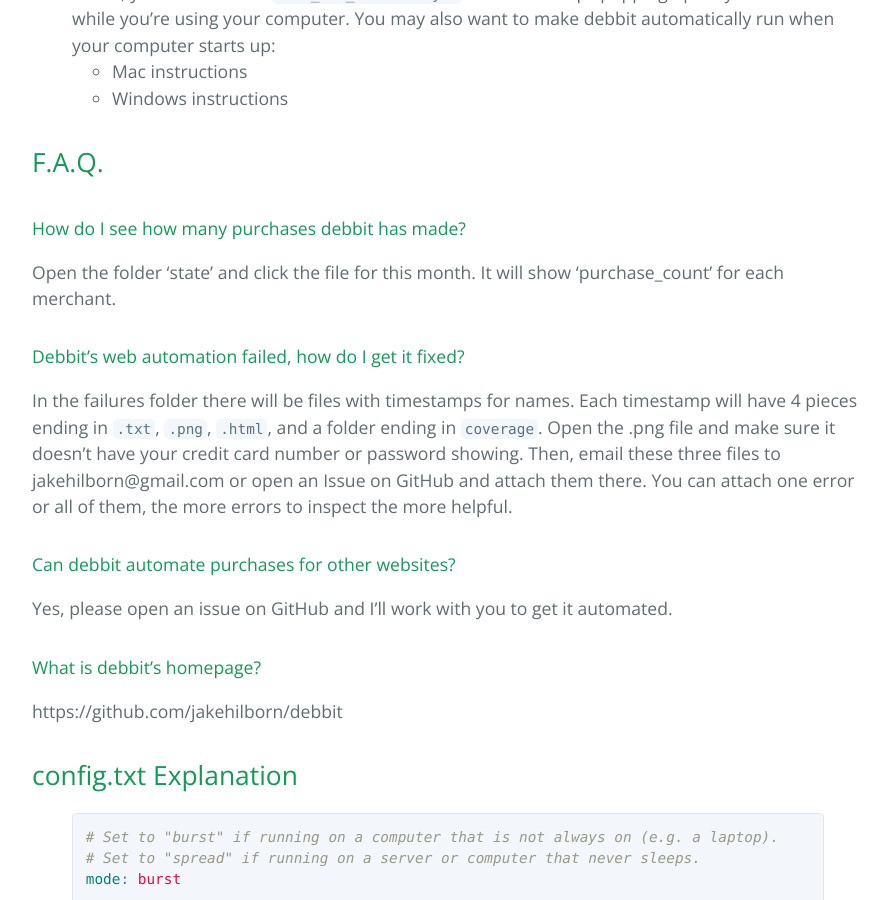
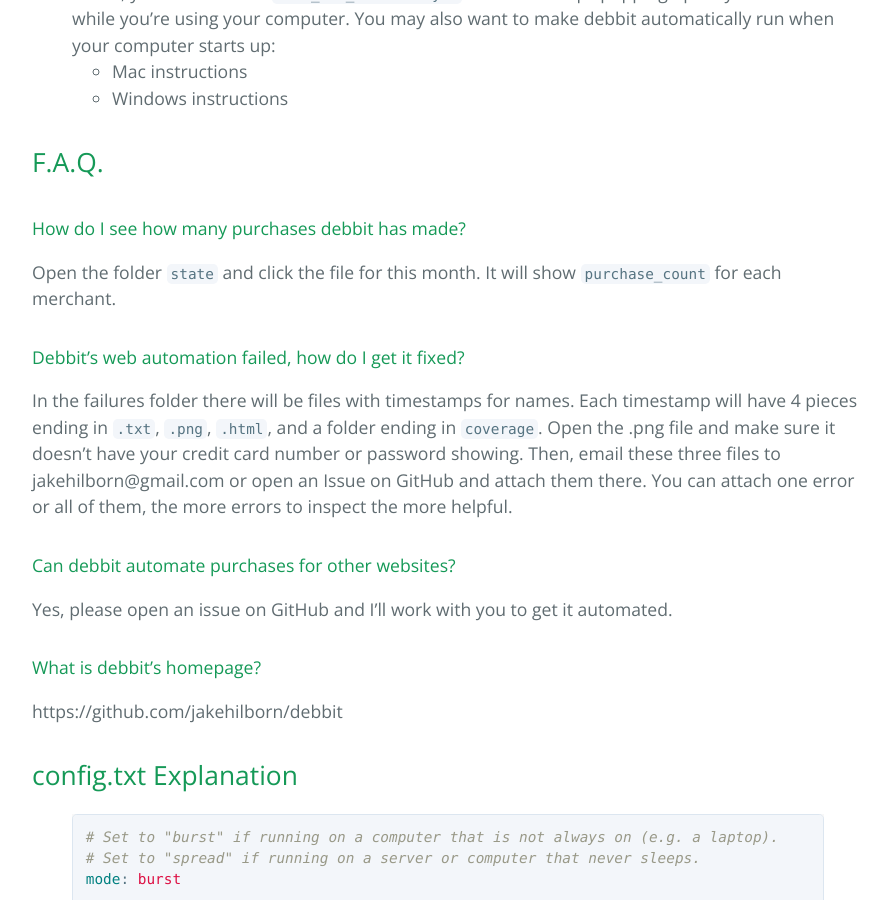
Before and after one commit to jakehilborn/debbit, a Jekyll site: the page built from docs/index.md, in a window 1280 px wide and 900 px high, scrolled down 783 px. Shown: the whole window, without its empty margins (192-1080 px from the left). Built offline with Jekyll 4.4.1, drawn with Linux system fonts in a browser that asks for light colours; some of the changed text lies outside the part shown.

Commit message:
docs in progress

```diff
--- a/docs/_layouts/default.html
+++ b/docs/_layouts/default.html
@@ -26,10 +24,8 @@
       {{ content }}
 
       <footer class="site-footer">
-        {% if site.github.is_project_page %}
-          <span class="site-footer-owner"><a href="{{ site.github.repository_url }}">{{ site.github.repository_name }}</a> is maintained by <a href="{{ site.github.owner_url }}">{{ site.github.owner_name }}</a>.</span>
-        {% endif %}
-        <span class="site-footer-credits">This page was generated by <a href="https://pages.github.com">GitHub Pages</a>.</span>
+        <span class="site-footer-owner">Developed by Jake Hilborn</span>
+        <span class="site-footer-credits"><a href="https://www.linkedin.com/in/jakehilborn">LinkedIn</a> | <a href="mailto:jakehilborn@gmail.com">Email</a></span>
       </footer>
     </main>
   </body>
--- a/docs/index.md
+++ b/docs/index.md
@@ -22,7 +22,7 @@
 ## F.A.Q.
 
 #### How do I see how many purchases debbit has made?
-Open the folder 'state' and click the file for this month. It will show 'purchase_count' for each merchant.
+Open the folder `state` and click the file for this month. It will show `purchase_count` for each merchant.
 
 #### Debbit's web automation failed, how do I get it fixed?
 In the failures folder there will be files with timestamps for names. Each timestamp will have 4 pieces ending in `.txt`, `.png`, `.html`, and a folder ending in `coverage`. Open the .png file and make sure it doesn't have your credit card number or password showing. Then, email these three files to jakehilborn@gmail.com or open an Issue on GitHub and attach them there. You can attach one error or all of them, the more errors to inspect the more helpful.
```
Also changed, not shown: other parts of docs/_layouts/default.html (+0 -2 lines).
